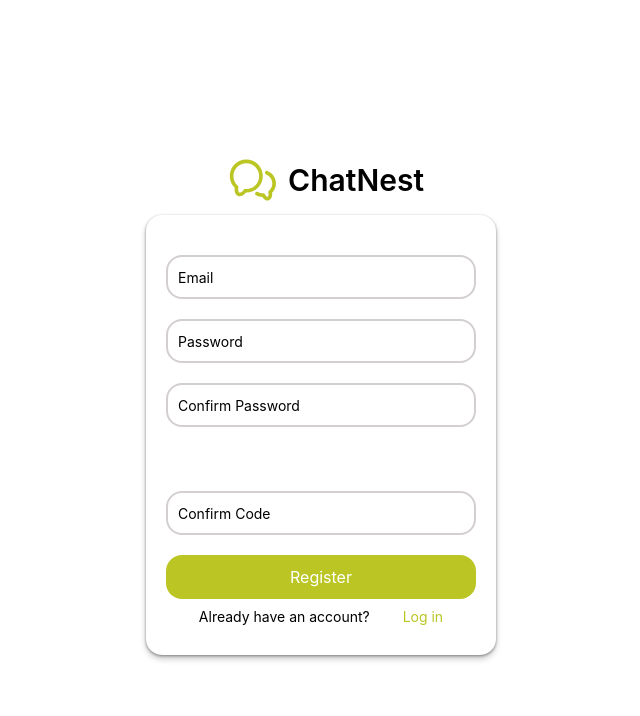
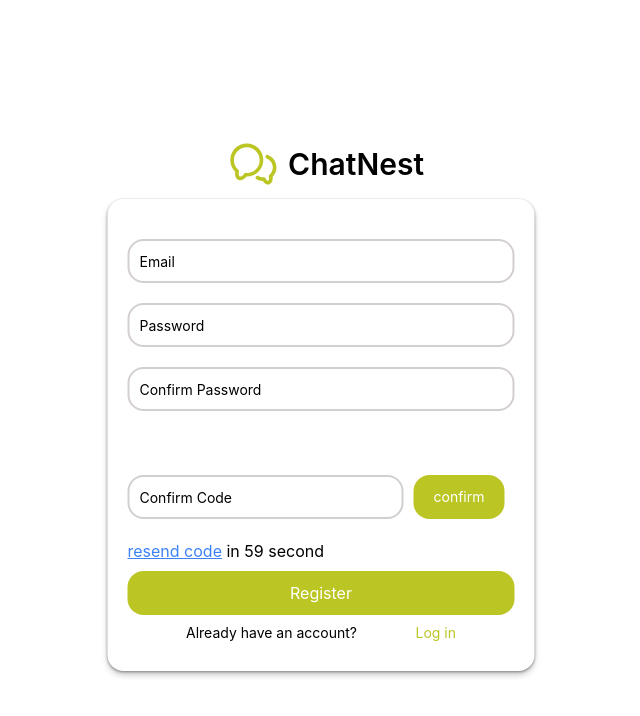
Before and after one commit to Shayan-Mst/ChatApp, a React (Vite) app in the folder my-react-app/: page /register in a window 1280 px wide. Shown: the top 716 px of the page, without its empty margins (319-959 px from the left). Built offline with nearby package versions, Linux system fonts and the light colour scheme.

Commit message:
register done

```diff
--- a/my-react-app/package.json
+++ b/my-react-app/package.json
@@ -10,6 +10,7 @@
     "preview": "vite preview"
   },
   "dependencies": {
+    "axios": "^1.7.7",
     "react": "^18.3.1",
     "react-dom": "^18.3.1",
     "react-router-dom": "^6.26.2"
--- a/my-react-app/src/App.css
+++ b/my-react-app/src/App.css
@@ -30,7 +30,7 @@
   left: 50%;
   top: 50%;
   transform: translate(-50%,-50%);
-  width: max-content;
+  width: fit-content;
 }
 
 .btn-one{
@@ -42,9 +42,19 @@
   width: 100%;
 }
 
+
 .btn-one:hover{
 
   background-color: var(--bg-btn-hover);
+}
+
+.btn-confirm{
+  border-radius: 16px;
+  background-color: var(--bg-btn);
+  color: var(--secondary-text);
+  padding: 5px 20px;
+  margin: 0 10px;
+
 }
 
 /*sign*/
--- /dev/null
+++ b/my-react-app/src/api/users.js
@@ -0,0 +1,19 @@
+import axios from 'axios'
+
+const SERVER_URL = 'http://localhost:3000'
+
+export const registerApi = (user) => {
+
+    const url = `${SERVER_URL}/register`
+    return axios.post(url,user);
+
+
+}
+
+export const codeApi = (user) => {
+
+    const url = `${SERVER_URL}/verify-code`
+    return axios.post(url,user);
+
+
+}
--- a/my-react-app/src/components/Register.jsx
+++ b/my-react-app/src/components/Register.jsx
@@ -1,6 +1,113 @@
-import React from 'react'
-import { Link } from 'react-router-dom'
+import React, { useState,useRef, useEffect } from 'react'
+import { Link, useNavigate } from 'react-router-dom'
+import { codeApi, registerApi } from '../api/users';
 const Register = () => {
+
+  const [register,setRegister] = useState({
+    email:'',
+    password:'',
+    confirmPassword:'',
+
+  })
+  const [counter,setCounter] = useState(59)
+  const [isActive, setIsActive] = useState(false);
+  const [confirm,setConfirm] = useState(true)
+
+  const [final,setFinal] = useState({
+    email:'',
+    code:'',
+    password:'',
+
+  })
+
+  useEffect(()=>{
+
+    setFinal({...final,email:register.email,password:register.password})
+
+  },[register.email,register.password])
+
+  const email = useRef(null)
+  const password = useRef(null)
+  const confirm_password = useRef(null)
+  const codeRef = useRef(null)
+  const registerRef = useRef(null)
+  const confirmRef = useRef(null)
+  const resendRef = useRef(null)
+
+  const navigate  = useNavigate()
+
+   // useEffect to handle the countdown when the timer is active
+   useEffect(() => {
+    let interval = null;
+
+    if (isActive && counter > 0) {
+      // Set up the interval to decrease time every 1000ms (1 second)
+      interval = setInterval(() => {
+        setCounter(prevTime => prevTime - 1);
+      }, 1000);
+    } else if (counter === 0) {
+      // Stop the timer when time reaches 0
+      clearInterval(interval);
+      setIsActive(false); // Stop the timer when countdown finishes
+      resendRef.current.disabled=false
+    }
+
+    return () => clearInterval(interval); // Clean up the interval on component unmount
+  }, [isActive, counter]);
+
+
+  const submit = async(e) => {
+
+    e.preventDefault();
+
+
+    try{
+      console.log(register)
+       const response = await registerApi(register)
+
+       if(response.status==200){
+
+      email.current.disabled = true;
+      password.current.disabled = true;
+      confirm_password.current.disabled = true;
+      codeRef.current.disabled = false;
+      registerRef.current.disabled = true;
+      setConfirm(false)
+      setIsActive(true);
+
+
+
+       }
+
+    }
+    catch(error){
+
+      console.log(error)
+
+    }
+
+
+  }
+
+  const confirmCode = async() => {
+    console.log('click')
+    try{
+
+      const response = await codeApi(final)
+      console.log(response)
+      if(response.status == 200){
+
+        navigate('/home')
+      }
+
+    }
+    catch(error){
+
+      console.log(error)
+
+    }
+  }
+
   return (
     <div className='fade-in middle-box'>
 
@@ -10,37 +117,42 @@ const Register = () => {
     <span className='text-3xl text-center font-semibold'>ChatNest</span>
     </div>
 
-    <form className='sign-box'>
+    <div className='sign-box'>
 
 
     <div className="input-container">
-<input type="email" placeholder="" id="input"/>
+<input ref={email} value={register.email} onChange={(e)=>setRegister({...register,email: e.target.value})} type="email" placeholder="" id="input"/>
 <span>Email</span>
 {/* <button className='py-3 sm:px-12 px-6 bg-purple-600 ml-4 text-white '>Search</button> */}
 </div>
 
 <div className="input-container">
-<input type="password" placeholder="" id="input"/>
+<input ref={password} value={register.password} onChange={(e)=>setRegister({...register,password: e.target.value})}  type="password" placeholder="" id="input"/>
 <span>Password</span>
 {/* <button className='py-3 sm:px-12 px-6 bg-purple-600 ml-4 text-white '>Search</button> */}
 </div>
 
 <div className="input-container">
-<input type="password" placeholder="" id="input"/>
+<input ref={confirm_password} value={register.confirmPassword} onChange={(e)=>setRegister({...register,confirmPassword: e.target.value})}  type="password" placeholder="" id="input"/>
 <span>Confirm Password</span>
 {/* <button className='py-3 sm:px-12 px-6 bg-purple-600 ml-4 text-white '>Search</button> */}
 </div>
 <br/>
 
 <div className="input-container">
-<input disabled  type="text" placeholder="" id="input"/>
+<input ref={codeRef} disabled value={final.code} onChange={(e)=>setFinal({...final,code: e.target.value})} type="text" placeholder="" id="input"/>
 <span>Confirm Code</span>
 {/* <button className='py-3 sm:px-12 px-6 bg-purple-600 ml-4 text-white '>Search</button> */}
+<button onClick={confirmCode} ref={confirmRef} disabled={confirm} style={{borderRadius:"16px"}} className='btn-confirm text-sm'>confirm</button>
+
+
 </div>
 
+<button ref={resendRef} disabled className='underline text-blue-500 mb-2' >resend code </button>
+{counter>0 &&<span> in {counter} second</span>}
 
 
-<button type='submit' className='btn-one'>Register</button>
+<button ref={registerRef} onClick={(e)=>submit(e)} className='btn-one'>Register</button>
 
 <div className='flex justify-evenly text-sm my-2'>
 <span>Already have an account?</span>
@@ -48,7 +160,7 @@ const Register = () => {
 </div>
 
 
-    </form>
+    </div>
 
 </div>
   )
```
Also changed, not shown: 1 other file (tests, documents, lock files or other folders).
